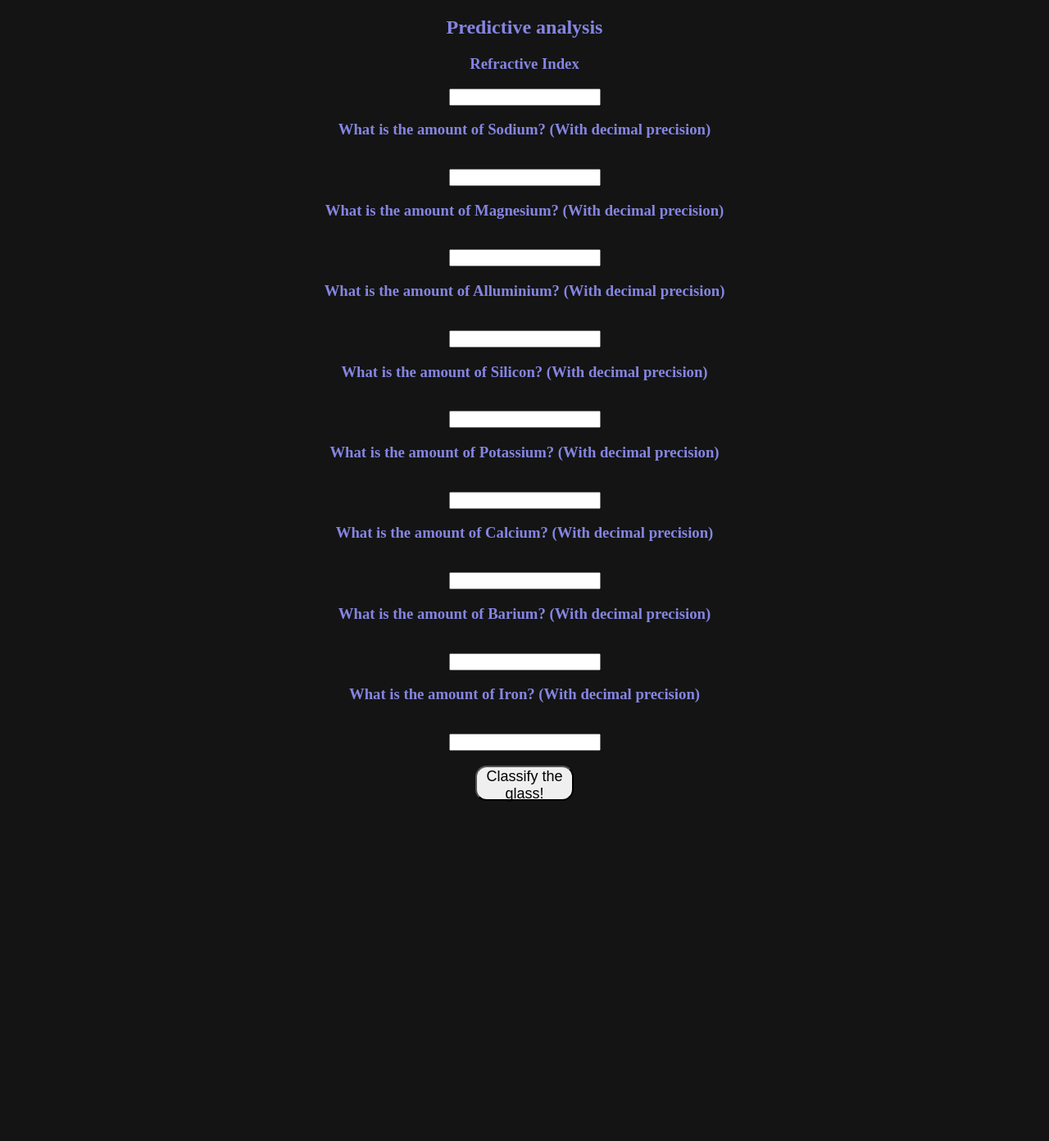
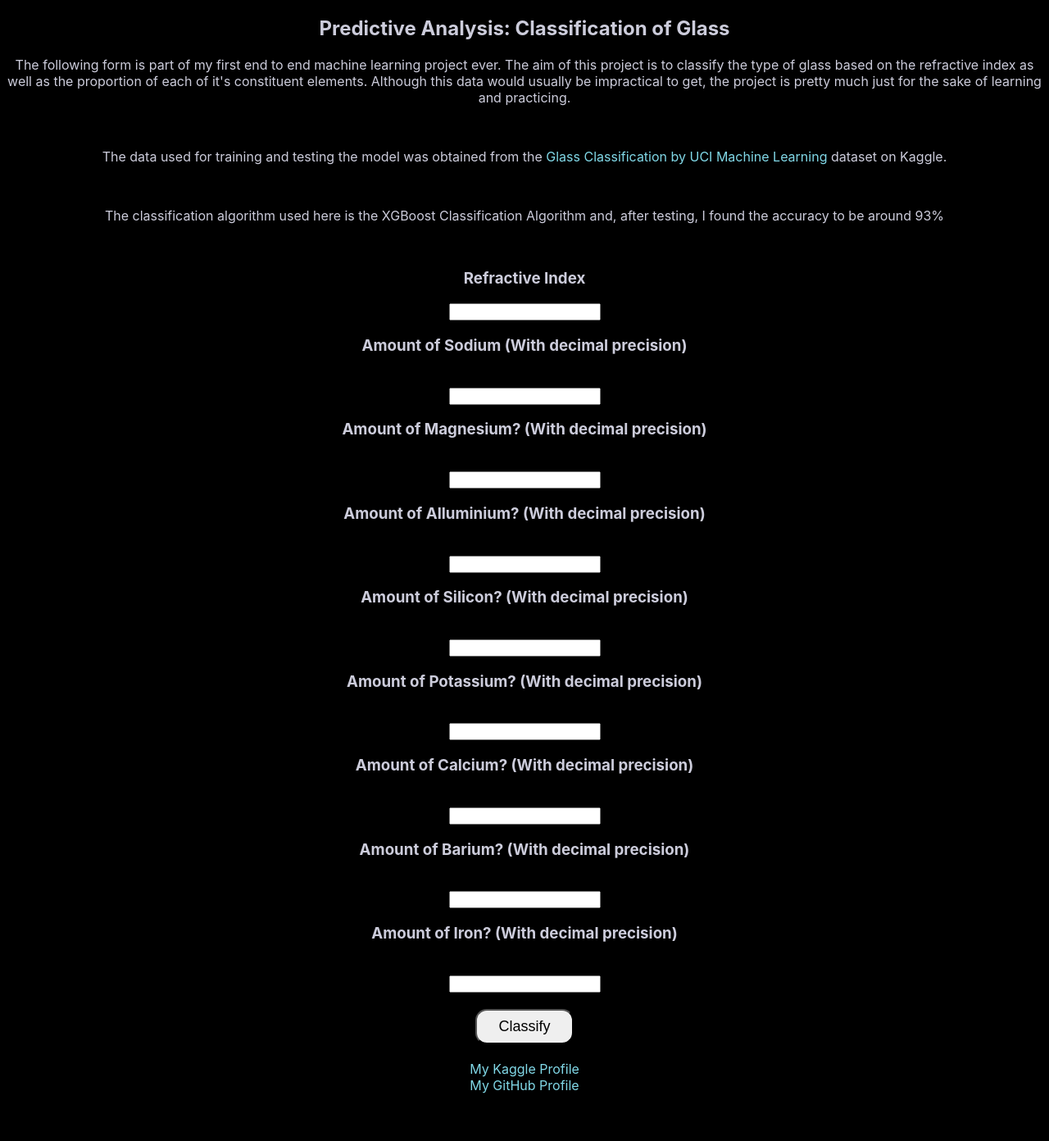
Before and after one commit to isaac-aryan/GlassClassification-End2End, a Flask app: page / in a window 1280 px wide. Shown: the whole page at 82% size. Before the commit the page ends 978 px from the top, so only its background shows below. Run offline with Flask 2, Linux system fonts and the light colour scheme; parts of the project's set-up code (start-up, migrations or seed data) failed here and were passed over.

Commit message:
front end improvement

```diff
--- a/templates/index.html
+++ b/templates/index.html
@@ -9,35 +9,44 @@
 
 <body>
 
-    <div style="color:rgb(133, 133, 226)">
+    <div style="color:rgb(204, 204, 219)">
         <form action="{{ url_for('predict')}}" method="post">
-            <h2>Predictive analysis</h2>
+            <h2>Predictive Analysis: Classification of Glass</h2>
+
+            <p>The following form is part of my first end to end machine learning project ever. The aim of this project is to classify the type of glass based on the refractive index as well as the proportion of each of it's constituent elements. Although this data would usually be impractical to get, the project is pretty much just for the sake of learning and practicing.</p>
+            <br>
+            <p>The data used for training and testing the model was obtained from the <a href="https://www.kaggle.com/uciml/glass">Glass Classification by UCI Machine Learning</a> dataset on Kaggle.<p>
+            <br>
+            <p>The classification algorithm used here is the XGBoost Classification Algorithm and, after testing, I found the accuracy to be around 93%</p>
+            <br>
 
             <h3>Refractive Index</h3>
             <input id="ref_index" name="ref_index" type="number ">
 
-            <h3>What is the amount of Sodium? (With decimal precision)</h3><br><input id="sodium" name="sodium" required="required">
+            <h3>Amount of Sodium (With decimal precision)</h3><br><input id="sodium" name="sodium" required="required">
 
-            <h3>What is the amount of Magnesium? (With decimal precision)</h3><br><input id="magnesium" name="magnesium" required="required">
+            <h3>Amount of Magnesium? (With decimal precision)</h3><br><input id="magnesium" name="magnesium" required="required">
 
-            <h3>What is the amount of Alluminium? (With decimal precision)</h3><br><input id="alum" name="alum" required="required">
+            <h3>Amount of Alluminium? (With decimal precision)</h3><br><input id="alum" name="alum" required="required">
 
-            <h3>What is the amount of Silicon? (With decimal precision)</h3><br><input id="silicon" name="silicon" required="required">
+            <h3>Amount of Silicon? (With decimal precision)</h3><br><input id="silicon" name="silicon" required="required">
 
-            <h3>What is the amount of Potassium? (With decimal precision)</h3><br><input id="potash" name="potash" required="required">
+            <h3>Amount of Potassium? (With decimal precision)</h3><br><input id="potash" name="potash" required="required">
 
-            <h3>What is the amount of Calcium? (With decimal precision)</h3><br><input id="calcium" name="calcium" required="required">
+            <h3>Amount of Calcium? (With decimal precision)</h3><br><input id="calcium" name="calcium" required="required">
 
-            <h3>What is the amount of Barium? (With decimal precision)</h3><br><input id="barium" name="barium" required="required">
+            <h3>Amount of Barium? (With decimal precision)</h3><br><input id="barium" name="barium" required="required">
 
-            <h3>What is the amount of Iron? (With decimal precision)</h3><br><input id="iron" name="iron" required="required">
+            <h3>Amount of Iron? (With decimal precision)</h3><br><input id="iron" name="iron" required="required">
 
 
-            <br><br><button id="sub" type="submit ">Classify the glass!</button>
+            <br><br><button id="sub" type="submit ">Classify</button>
             <br>
-
-
-
+            <br>
+            <a href="https://www.kaggle.com/aryanbhobe">My Kaggle Profile</a>
+            <br>
+            <a href="https://github.com/isaac-aryan">My GitHub Profile</a>
+            <br>
 
         </form>
 
@@ -51,7 +60,8 @@
 
     <style>
         body {
-            background-color: rgb(20, 20, 20);
+            background-color: rgb(0, 0, 0);
+            font-family: -apple-system, BlinkMacSystemFont, 'Segoe UI', Roboto, Oxygen, Ubuntu, Cantarell, 'Open Sans', 'Helvetica Neue', sans-serif;
             text-align: center;
             padding: 0px;
         }
@@ -81,40 +91,16 @@
             font-size: 14px;
         }
 
-        #fuel {
-            width: 83px;
-            height: 43px;
-            text-align: center;
-            border-radius: 14px;
-            font-size: 20px;
+        a:link {
+            color: rgb(129, 216, 231);
+            background-color: transparent;
+            text-decoration: none;
         }
 
-        #fuel:hover {
-            background-color: coral;
-        }
-
-        #research {
-            width: 99px;
-            height: 43px;
-            text-align: center;
-            border-radius: 14px;
-            font-size: 18px;
-        }
-
-        #research:hover {
-            background-color: coral;
-        }
-
-        #resea {
-            width: 99px;
-            height: 43px;
-            text-align: center;
-            border-radius: 14px;
-            font-size: 18px;
-        }
-
-        #resea:hover {
-            background-color: coral;
+        a:visited {
+            color: rgb(226, 122, 122);
+            background-color: transparent;
+            text-decoration: none;
         }
 
         #sub {
```
Also changed, not shown: other parts of templates/index.html (+1 -28 lines).
